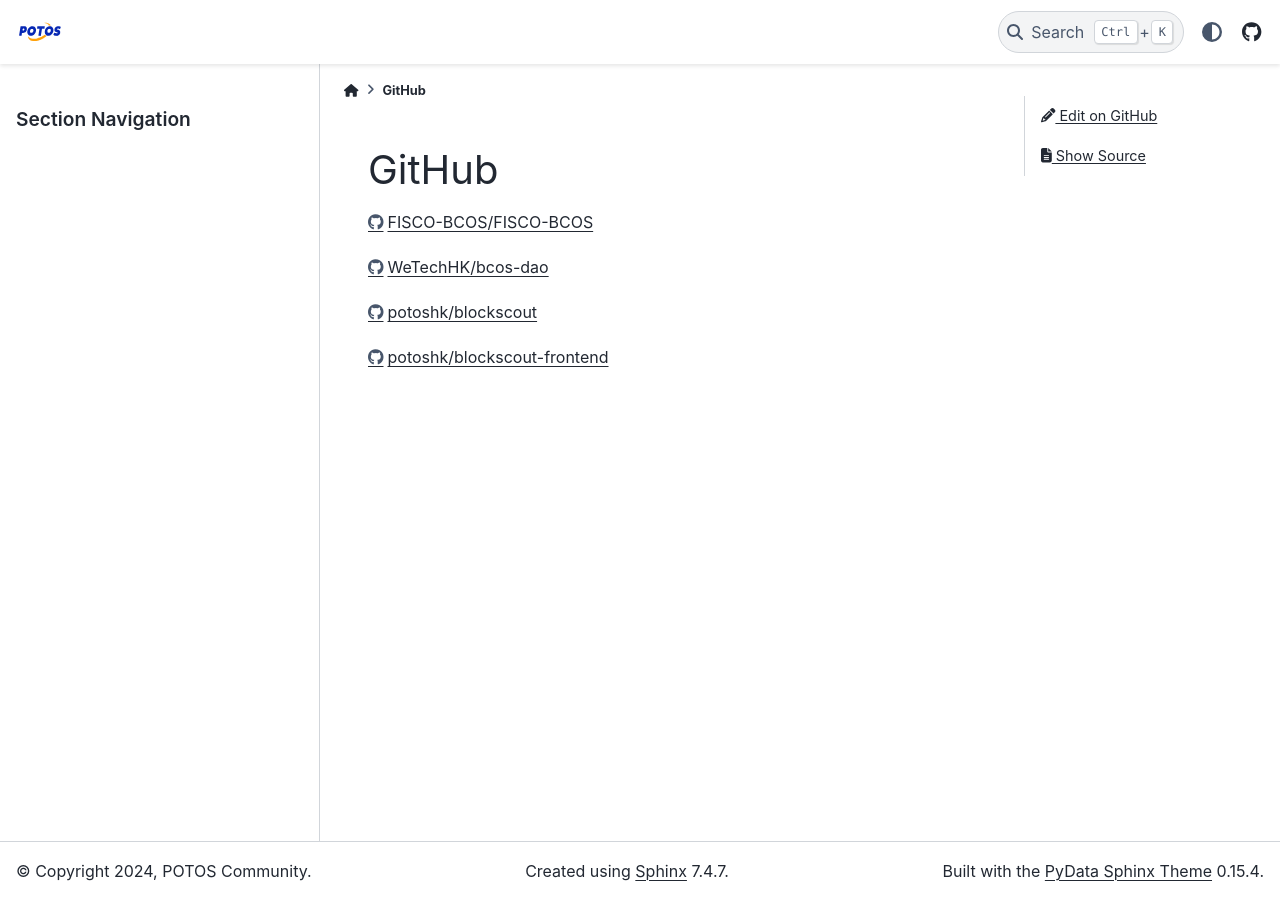
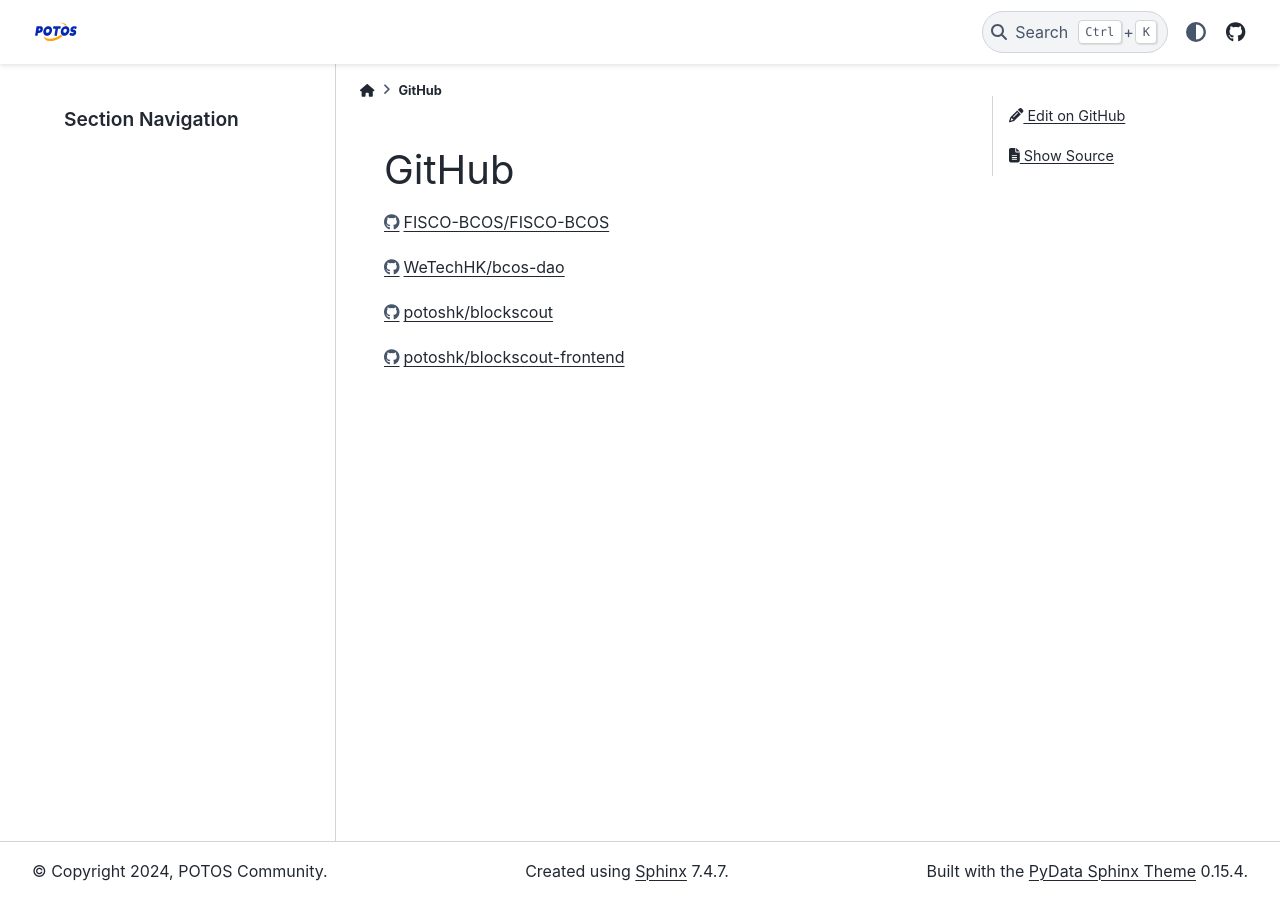
Before and after one commit to potoshk/potos-docs, a Sphinx documentation site: the page built from docs/community/github.md, in a window 1280 px wide. Built offline with Sphinx 7.4.7 and the PyData theme 0.15.4, drawn with Linux system fonts in a browser that asks for light colours.

Commit message:
update css

```diff
--- a/docs/_static/custom.css
+++ b/docs/_static/custom.css
@@ -81,3 +81,23 @@ a:active{
     margin-left: 0 !important;
     width: 100% !important;
 }
+
+/* 调整面包屑菜单对齐 */
+.bd-links-nav {
+    padding-left: 0 !important;
+}
+
+nav.bd-links {
+    padding-left: 0 !important;
+    margin-left: 0 !important;
+}
+
+.bd-links__title {
+    padding-left: 1rem !important;
+}
+
+.bd-page-width {
+    max-width: none !important;
+    padding-left: 2rem !important;
+    padding-right: 2rem !important;
+}
```
